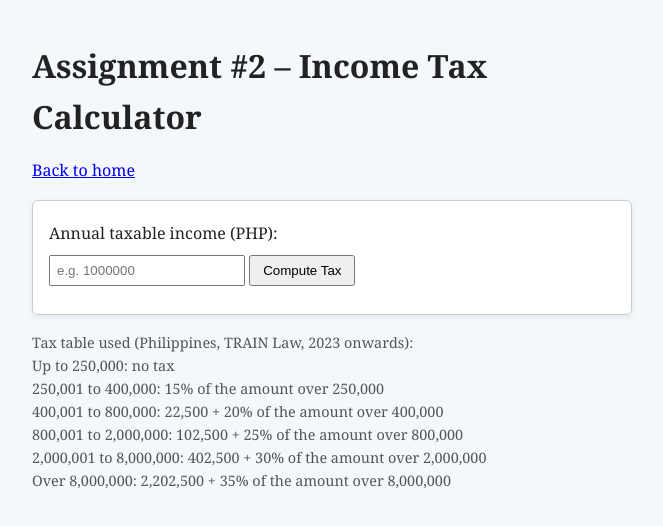
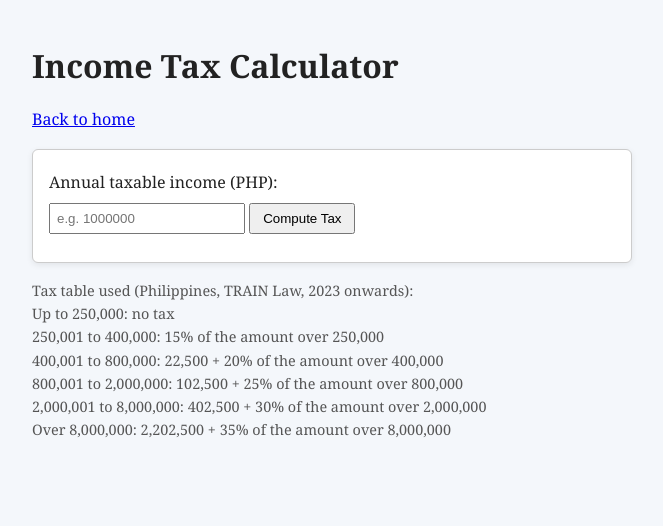
Before and after one commit to jdelfin08/cs1130-computing, a plain HTML site: page assignment2.html in a window 1280 px wide. Shown: the whole page, without its empty margins (308-971 px from the left). Drawn offline with Linux system fonts and the light colour scheme.

Commit message:
Update assignment2.html

```diff
--- a/assignment2.html
+++ b/assignment2.html
@@ -7,7 +7,7 @@
   <link rel="stylesheet" href="style.css">
 </head>
 <body>
-  <h1>Assignment #2 – Income Tax Calculator</h1>
+  <h1>Income Tax Calculator</h1>
   <p><a href="index.html">Back to home</a></p>
 
   <div class="box">
```
